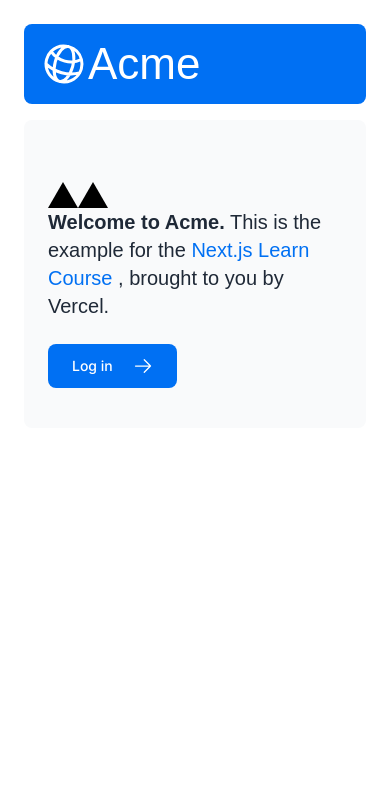
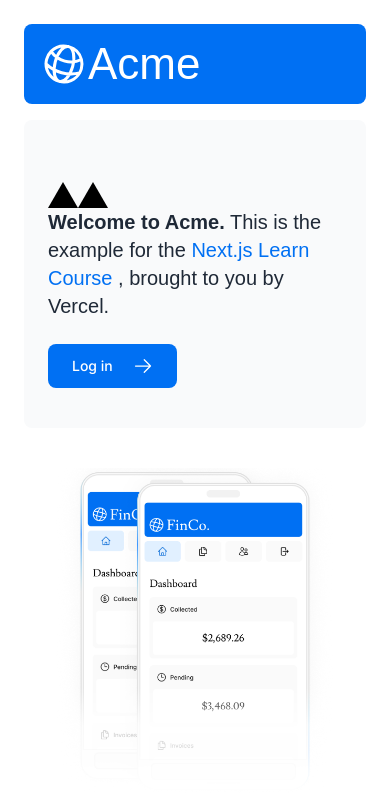
Before and after one commit to jpin730/nextjs-dashboard, a Next.js app: page / in a window 390 px wide. Shown: the top 794 px of the page. Built offline with nearby package versions, Linux system fonts and the light colour scheme; a web font is replaced by a local one.

Commit message:
feat: :sparkles: add hero images for desktop and mobile views

```diff
--- a/app/page.tsx
+++ b/app/page.tsx
@@ -1,5 +1,6 @@
 import styles from '@/app/ui/home.module.css'
 import { ArrowRightIcon } from '@heroicons/react/24/outline'
+import Image from 'next/image'
 import Link from 'next/link'
 import AcmeLogo from './ui/acme-logo'
 import { lusitana } from './ui/fonts'
@@ -34,6 +35,20 @@ export default function Page() {
         </div>
         <div className="flex items-center justify-center p-6 md:w-3/5 md:px-28 md:py-12">
           {/* Add Hero Images Here */}
+          <Image
+            src="/hero-desktop.png"
+            width={1000}
+            height={760}
+            className="hidden md:block"
+            alt="Screenshots of the dashboard project showing desktop version"
+          />
+          <Image
+            src="/hero-mobile.png"
+            width={560}
+            height={620}
+            className="block md:hidden"
+            alt="Screenshot of the dashboard project showing mobile version"
+          />
         </div>
       </div>
     </main>
```
